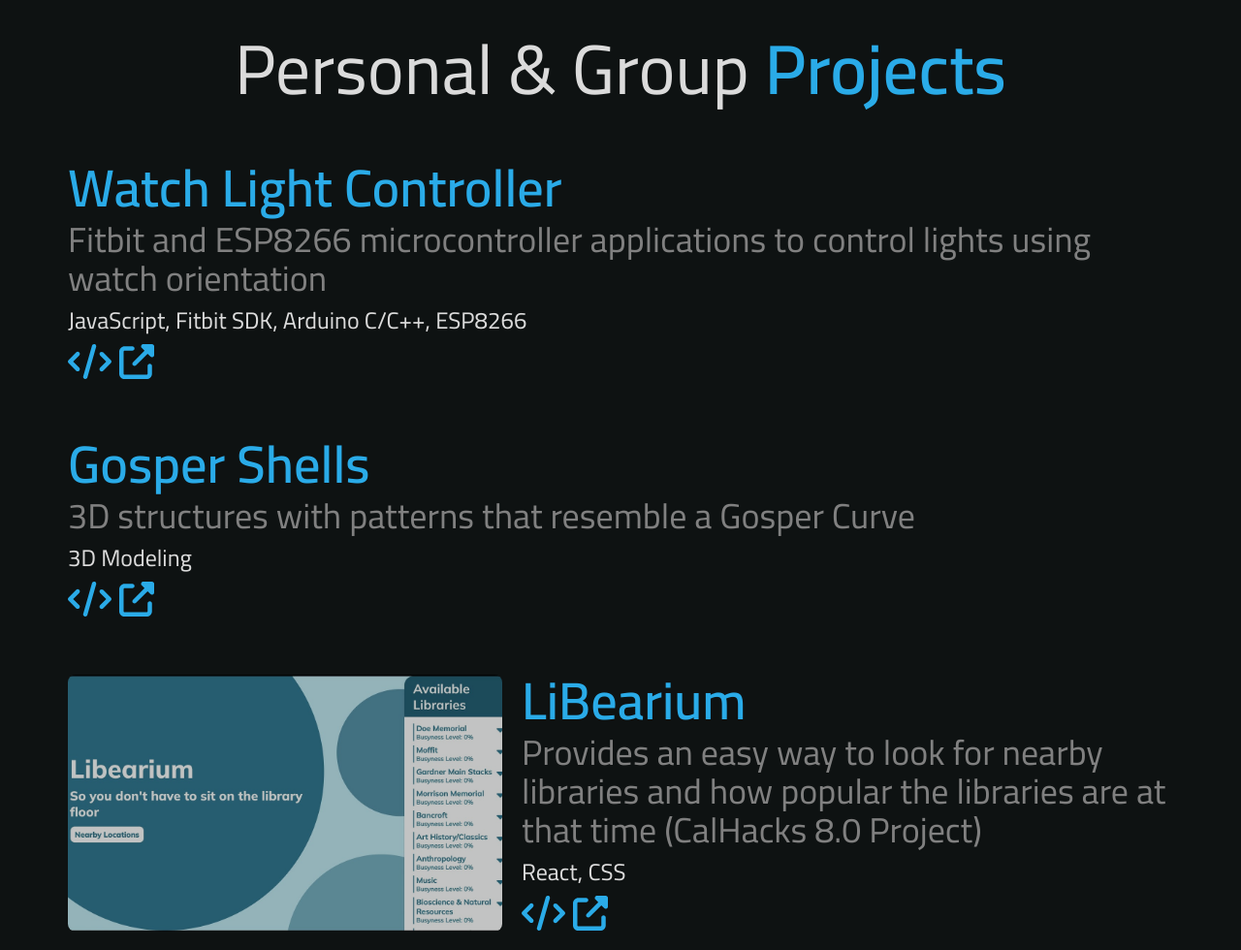
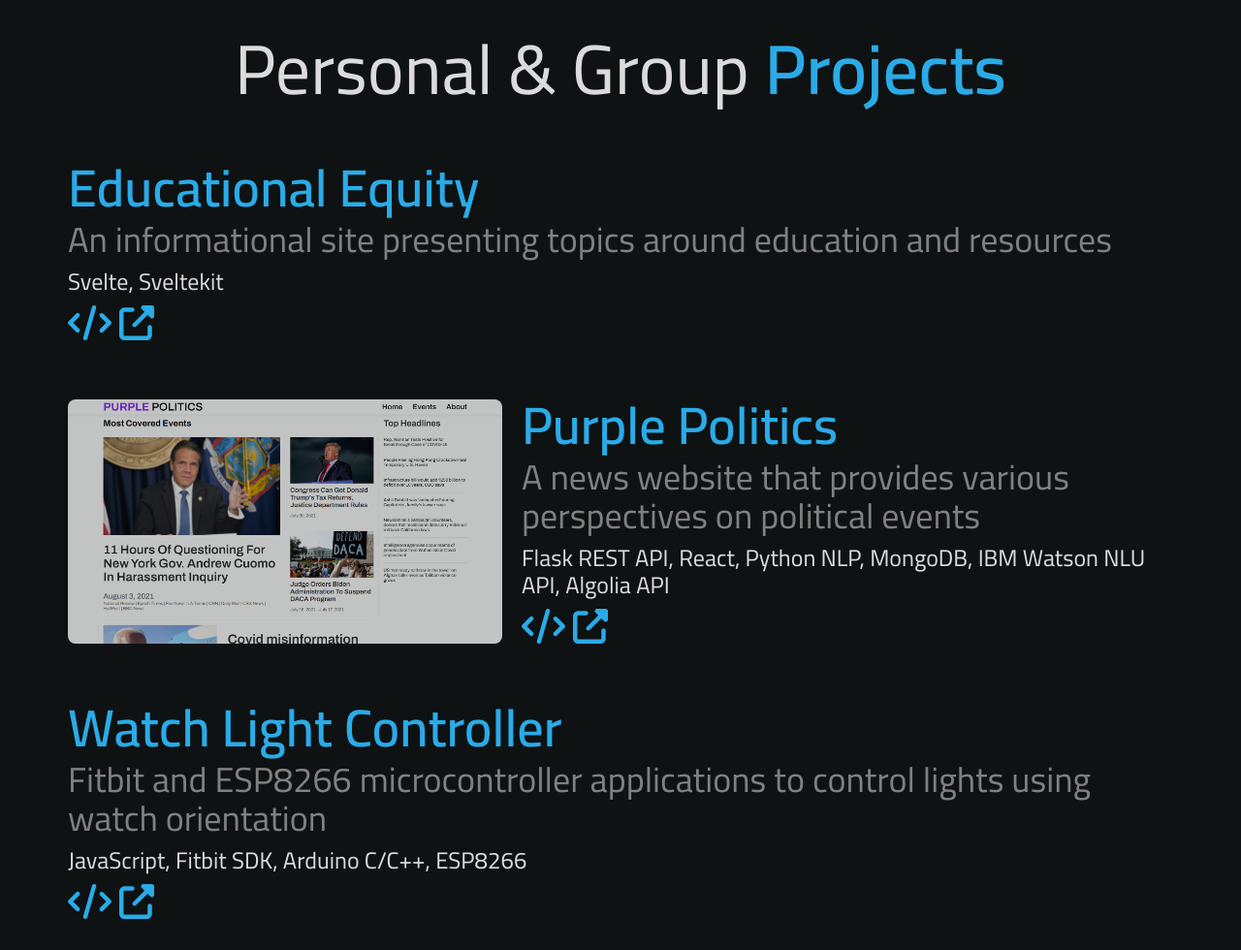
Before and after one commit to btaguinod/personal-website, an Astro site: page / in a window 1280 px wide. Shown: the part 819-1799 px from the top of the page at 97% size. Built offline with nearby package versions, Linux system fonts and the light colour scheme; Astro itself is replaced by a stand-in of ours.

Commit message:
updated with current positions

```diff
--- a/src/cra-project/Pages/About/About.jsx
+++ b/src/cra-project/Pages/About/About.jsx
@@ -8,7 +8,7 @@ export default function About() {
         <div className="page" id="about">
             <div className="page-text" id="about-text">
                 <div className="title">Hi, I'm <a href="https://www.linkedin.com/in/benedict-taguinod/" className="highlight"> Benedict </a></div>
-                <div className="subtext-2">I'm an EECS student at <span className="highlight"><a href="https://www.linkedin.com/school/uc-berkeley/"> UC Berkeley</a></span> and a former software engineer intern at <span className="highlight"><a href="https://www.hpe.com/us/en/home.html"> HPE</a></span></div>
+                <div className="subtext-2">I'm a cloud developer at <span className="highlight"><a href="https://www.hpe.com/us/en/home.html"> HPE</a></span> and an engineering mentor at <span className="highlight"><a href="https://conectado.com/"> Conectado</a></span></div>
                 <div className="subtext-1">Check out my work below!</div>
             </div>
             <a id="arrow" href="#projects" className="icon"><FontAwesomeIcon icon={faArrowCircleDown} /></a>
--- a/src/cra-project/Pages/Projects/ProjectCards.jsx
+++ b/src/cra-project/Pages/Projects/ProjectCards.jsx
@@ -2,6 +2,22 @@ import React from 'react';
 import ProjectCard from './ProjectCard';
 
 const cards = [
+    {
+        title: 'Educational Equity',
+        desc: 'An informational site presenting topics around education and resources',
+        stack: ['Svelte', 'Sveltekit'],
+        url: 'https://educational-equity.vercel.app/',
+        codeUrl: 'https://github.com/btaguinod/educational-equity',
+    },
+
+    {
+        title: 'Purple Politics',
+        desc: 'A news website that provides various perspectives on political events',
+        stack: ['Flask REST API', 'React', 'Python NLP', 'MongoDB', 'IBM Watson NLU API', 'Algolia API'],
+        url: 'https://purplepoliticsevents.com',
+        codeUrl: 'https://github.com/btaguinod/purple-politics',
+        imageLocation: '/img/purplepolitics.png'
+    },
     {
         title: 'Watch Light Controller',
         desc: 'Fitbit and ESP8266 microcontroller applications to control lights using watch orientation',
@@ -27,17 +43,9 @@ const cards = [
         imageLocation: '/img/libearium.jpg'
     },
     {
-        title: 'Purple Politics',
-        desc: 'A news website that provides various perspectives on political events',
-        stack: ['Flask REST API', 'React', 'Python NLP', 'MongoDB', 'IBM Watson NLU API', 'Algolia API'],
-        url: 'https://purplepoliticsevents.com',
-        codeUrl: 'https://github.com/btaguinod/purple-politics',
-        imageLocation: '/img/purplepolitics.png'
-    },
-    {
         title: 'Personal Website',
         desc: 'A software developer portfolio that details who I am, my projects, and my university courses',
-        stack: ['React', 'CSS'],
+        stack: ['Astro', 'React', 'CSS'],
         url: 'https://benedict-taguinod.com',
         codeUrl: 'https://github.com/btaguinod/personal-website',
         imageLocation: ''
```
